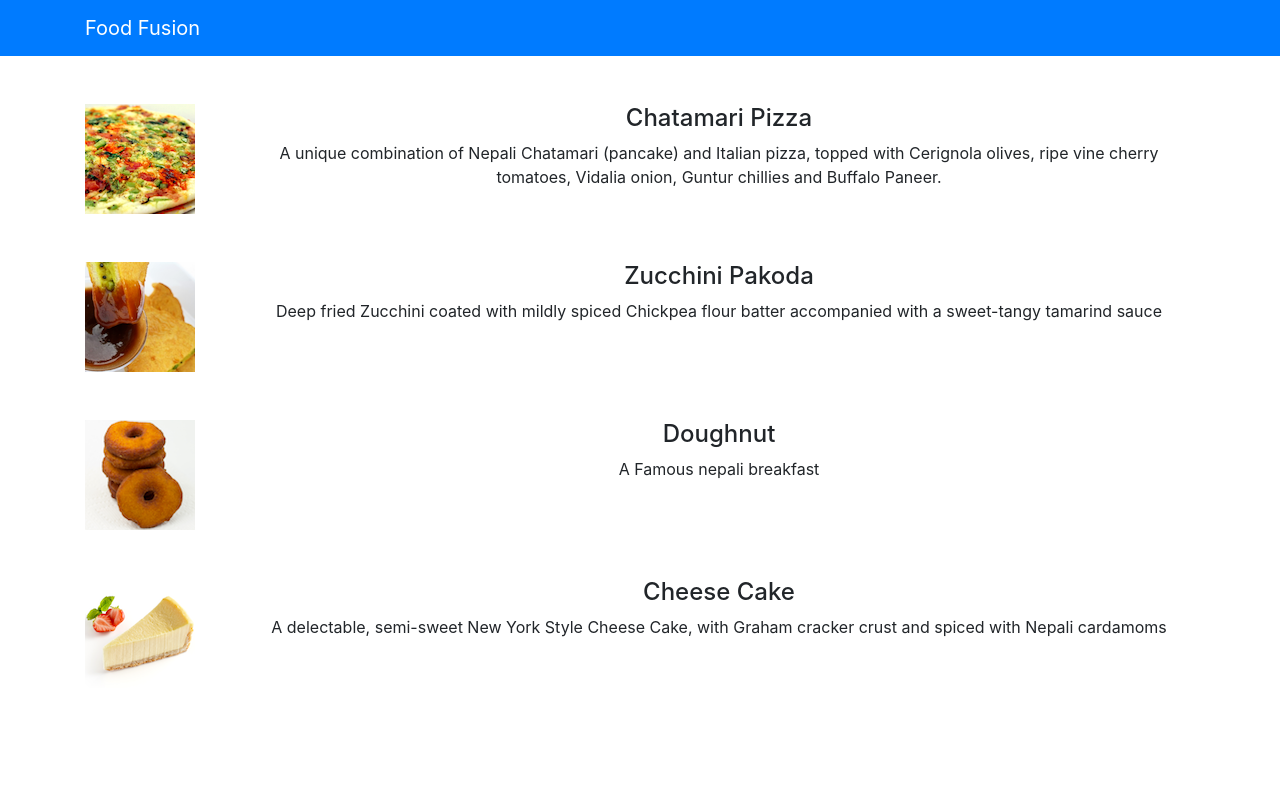
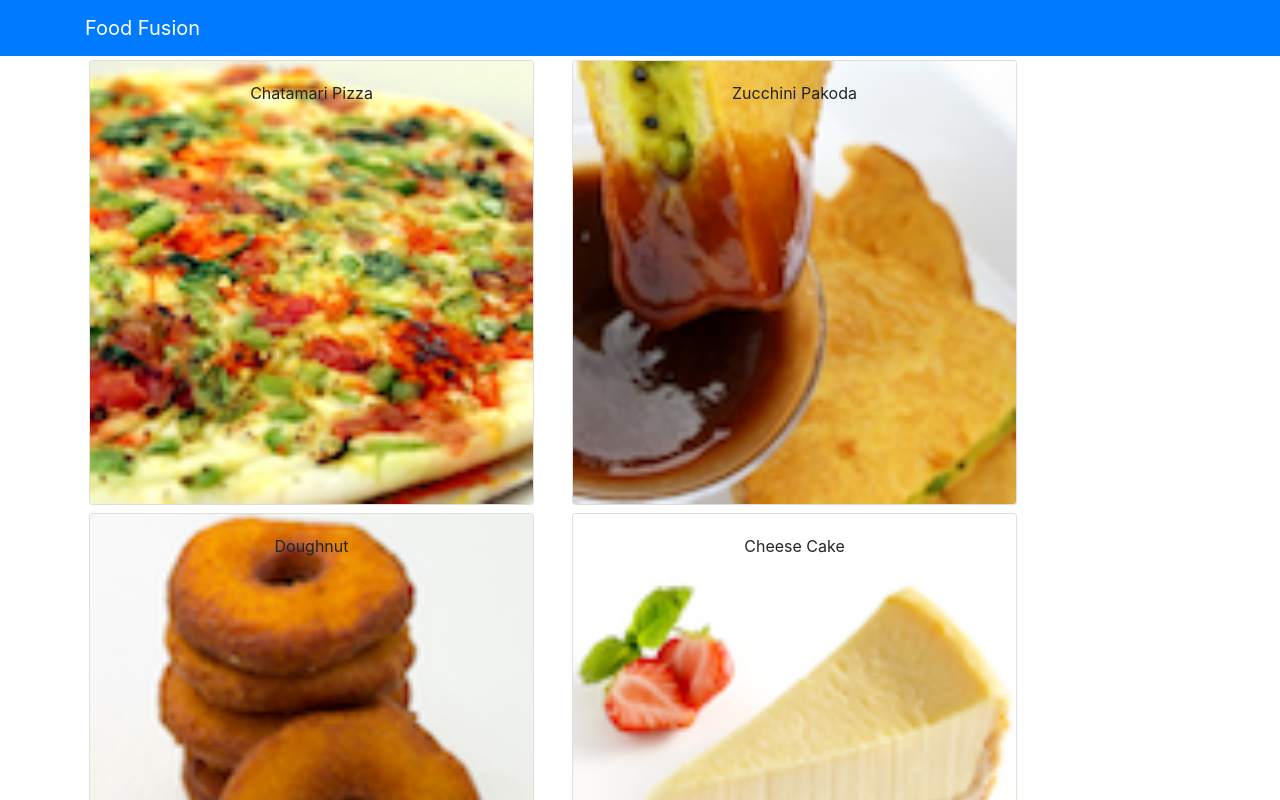
Before and after one commit to Sanishmdhr/ReactJs-Course, a React (Create React App) app: page / in a window 1280 px wide. Shown: the top 800 px of the page. Built offline with nearby package versions, Linux system fonts and the light colour scheme.

Commit message:
Components part 2

```diff
--- a/src/App.js
+++ b/src/App.js
@@ -1,8 +1,22 @@
-import React from 'react';
+import React, { Component } from 'react';
 import './App.css';
 import {Navbar, NavbarBrand} from 'reactstrap';
 import Menu from './components/MenuComponent';
-function App() {
+import {DISHES} from './shared/dishes';
+
+class App extends Component {
+
+constructor(props) {
+  super(props)
+
+  this.state = {
+     dishes:DISHES
+  }
+}
+
+
+
+render(){
   return (
     <div className="App">
     {/*
@@ -19,10 +33,13 @@
             </NavbarBrand>
         </div>
      </Navbar>
-      <Menu/>
+
+      <Menu dishes={this.state.dishes}/>
 
     </div>
   );
 }
 
+}
+
 export default App;
--- a/src/components/MenuComponent.js
+++ b/src/components/MenuComponent.js
@@ -1,6 +1,6 @@
 // create a menu component
 import React, { Component } from 'react';
-import { Media } from 'reactstrap';
+import { Card, CardImg, CardImgOverlay, CardTitle, CardBody, CardText } from 'reactstrap';
 
 
 class Menu extends Component {
@@ -9,74 +9,63 @@
     super(props)
 
     //a state is a basic method to declare a variable in a component
-    this.state={
-      dishes: [
-        {
-          id: 0,
-          name:'Chatamari Pizza',
-          image: 'assets/images/pizza.png',
-          category: 'mains',
-          label:'Hot',
-          price:'4.99',
-          description:'A unique combination of Nepali Chatamari (pancake) and Italian pizza, topped with Cerignola olives, ripe vine cherry tomatoes, Vidalia onion, Guntur chillies and Buffalo Paneer.'                        },
-       {
-          id: 1,
-          name:'Zucchini Pakoda',
-          image: 'assets/images/pakoda.png',
-          category: 'appetizer',
-          label:'',
-          price:'1.99',
-          description:'Deep fried Zucchini coated with mildly spiced Chickpea flour batter accompanied with a sweet-tangy tamarind sauce'                        },
-       {
-          id: 2,
-          name:'Doughnut',
-          image: 'assets/images/doughnut.png',
-          category: 'appetizer',
-          label:'New',
-          price:'1.99',
-          description:'A Famous nepali breakfast'                        },
-       {
-          id: 3,
-          name:'Cheese Cake',
-          image: 'assets/images/cheesecake.png',
-          category: 'dessert',
-          label:'',
-          price:'2.99',
-          description:'A delectable, semi-sweet New York Style Cheese Cake, with Graham cracker crust and spiced with Nepali cardamoms'                        }
-       ],
+    this.state = {
+      selectedDish:null
     }
+  }
 
+  onDishSelect(dish){
+    this.setState({
+      selectedDish:dish
+    })
+  }
+
+  renderDish(dish){
+    if(dish!=null){
+        return(
+          <Card>
+            <CardImg top src={dish.image} alt={dish.name}/>
+            <CardBody>
+              <CardTitle>{dish.name}</CardTitle>
+              <CardText>{dish.description}</CardText>
+            </CardBody>
+          </Card>
+        )
+    }
+    else{
+      return(
+        <div></div>
+      )
+    }
   }
 
   render() {
-    const menu = this.state.dishes.map(dish => {
-      return(
-        <div key={dish.id} className='col-12 mt-5'>
-            <Media>
-              <Media left middle>
-                <Media object src={dish.image} alt={dish.name}/>
-              </Media>
-              <Media body className="ml-5">
-                <Media heading>{dish.name}</Media>
-                <p>{dish.description}</p>
-              </Media>
-            </Media>
+    const menu = this.props.dishes.map(dish => {
+      return (
+        <div key={dish.id} className='col-12 col-md-5 m-1'>
+          <Card
+          onClick={() => this.onDishSelect(dish)}>
+            <CardImg width='100%' src={dish.image} alt={dish.name}/>
+            <CardImgOverlay>
+              <CardTitle>{dish.name}</CardTitle>
+            </CardImgOverlay>
+          </Card>
         </div>
       )
-
     })
 
-
-
-
-
     //current component -> states -> dishes
-    return(
-        <div className='container'>
-          <div className='row'>
-            {menu}
+    return (
+      <div className='container'>
+        <div className='row'>
+          {menu}
+        </div>
+        <div className='row'>
+          <div className="col-12 col-md-5 m-1">
+            {this.renderDish(this.state.selectedDish)}
           </div>
         </div>
+      </div>
     )
   }
 
--- /dev/null
+++ b/src/shared/dishes.js
@@ -0,0 +1,187 @@
+export const DISHES =
+  [
+    {
+      id: 0,
+      name: 'Chatamari Pizza',
+      image: 'assets/images/pizza.png',
+      category: 'mains',
+      label: 'Hot',
+      price: '4.99',
+      description: 'A unique combination of Nepali Chatamari (pancake) and Italian pizza, topped with Cerignola olives, ripe vine cherry tomatoes, Vidalia onion, Guntur chillies and Buffalo Paneer.',
+      comments: [
+        {
+          id: 0,
+          rating: 5,
+          comment: "Imagine all the eatables, living in conFusion!",
+          author: "John Lemon",
+          date: "2012-10-16T17:57:28.556094Z"
+        },
+        {
+          id: 1,
+          rating: 4,
+          comment: "Sends anyone to heaven, I wish I could get my mother-in-law to eat it!",
+          author: "Paul McVites",
+          date: "2014-09-05T17:57:28.556094Z"
+        },
+        {
+          id: 2,
+          rating: 3,
+          comment: "Eat it, just eat it!",
+          author: "Michael Jaikishan",
+          date: "2015-02-13T17:57:28.556094Z"
+        },
+        {
+          id: 3,
+          rating: 4,
+          comment: "Ultimate, Reaching for the stars!",
+          author: "Ringo Starry",
+          date: "2013-12-02T17:57:28.556094Z"
+        },
+        {
+          id: 4,
+          rating: 2,
+          comment: "It's your birthday, we're gonna party!",
+          author: "25 Cent",
+          date: "2011-12-02T17:57:28.556094Z"
+        }
+      ]
+    },
+    {
+      id: 1,
+      name: 'Zucchini Pakoda',
+      image: 'assets/images/pakoda.png',
+      category: 'appetizer',
+      label: '',
+      price: '1.99',
+      description: 'Deep fried Zucchini coated with mildly spiced Chickpea flour batter accompanied with a sweet-tangy tamarind sauce',
+      comments: [
+        {
+          id: 0,
+          rating: 5,
+          comment: "Imagine all the eatables, living in conFusion!",
+          author: "John Lemon",
+          date: "2012-10-16T17:57:28.556094Z"
+        },
+        {
+          id: 1,
+          rating: 4,
+          comment: "Sends anyone to heaven, I wish I could get my mother-in-law to eat it!",
+          author: "Paul McVites",
+          date: "2014-09-05T17:57:28.556094Z"
+        },
+        {
+          id: 2,
+          rating: 3,
+          comment: "Eat it, just eat it!",
+          author: "Michael Jaikishan",
+          date: "2015-02-13T17:57:28.556094Z"
+        },
+        {
+          id: 3,
+          rating: 4,
+          comment: "Ultimate, Reaching for the stars!",
+          author: "Ringo Starry",
+          date: "2013-12-02T17:57:28.556094Z"
+        },
+        {
+          id: 4,
+          rating: 2,
+          comment: "It's your birthday, we're gonna party!",
+          author: "25 Cent",
+          date: "2011-12-02T17:57:28.556094Z"
+        }
+      ]
+    },
+    {
+      id: 2,
+      name: 'Doughnut',
+      image: 'assets/images/doughnut.png',
+      category: 'appetizer',
+      label: 'New',
+      price: '1.99',
+      description: 'A Famous nepali breakfast',
+      comments: [
+        {
+          id: 0,
+          rating: 5,
+          comment: "Imagine all the eatables, living in conFusion!",
+          author: "John Lemon",
+          date: "2012-10-16T17:57:28.556094Z"
+        },
+        {
+          id: 1,
+          rating: 4,
+          comment: "Sends anyone to heaven, I wish I could get my mother-in-law to eat it!",
+          author: "Paul McVites",
+          date: "2014-09-05T17:57:28.556094Z"
+        },
+        {
+          id: 2,
+          rating: 3,
+          comment: "Eat it, just eat it!",
+          author: "Michael Jaikishan",
+          date: "2015-02-13T17:57:28.556094Z"
+        },
+        {
+          id: 3,
+          rating: 4,
+          comment: "Ultimate, Reaching for the stars!",
+          author: "Ringo Starry",
+          date: "2013-12-02T17:57:28.556094Z"
+        },
+        {
+          id: 4,
+          rating: 2,
+          comment: "It's your birthday, we're gonna party!",
+          author: "25 Cent",
+          date: "2011-12-02T17:57:28.556094Z"
+        }
+      ]
+    },
+    {
+      id: 3,
+      name: 'Cheese Cake',
+      image: 'assets/images/cheesecake.png',
+      category: 'dessert',
+      label: '',
+      price: '2.99',
+      description: 'A delectable, semi-sweet New York Style Cheese Cake, with Graham cracker crust and spiced with Nepali cardamoms',
+      comments: [
+        {
+          id: 0,
+          rating: 5,
+          comment: "Imagine all the eatables, living in conFusion!",
+          author: "John Lemon",
+          date: "2012-10-16T17:57:28.556094Z"
+        },
+        {
+          id: 1,
+          rating: 4,
+          comment: "Sends anyone to heaven, I wish I could get my mother-in-law to eat it!",
+          author: "Paul McVites",
+          date: "2014-09-05T17:57:28.556094Z"
+        },
+        {
+          id: 2,
+          rating: 3,
+          comment: "Eat it, just eat it!",
+          author: "Michael Jaikishan",
+          date: "2015-02-13T17:57:28.556094Z"
+        },
+        {
+          id: 3,
+          rating: 4,
+          comment: "Ultimate, Reaching for the stars!",
+          author: "Ringo Starry",
+          date: "2013-12-02T17:57:28.556094Z"
+        },
+        {
+          id: 4,
+          rating: 2,
+          comment: "It's your birthday, we're gonna party!",
+          author: "25 Cent",
+          date: "2011-12-02T17:57:28.556094Z"
+        }
+      ]
+    }
+  ];
```
